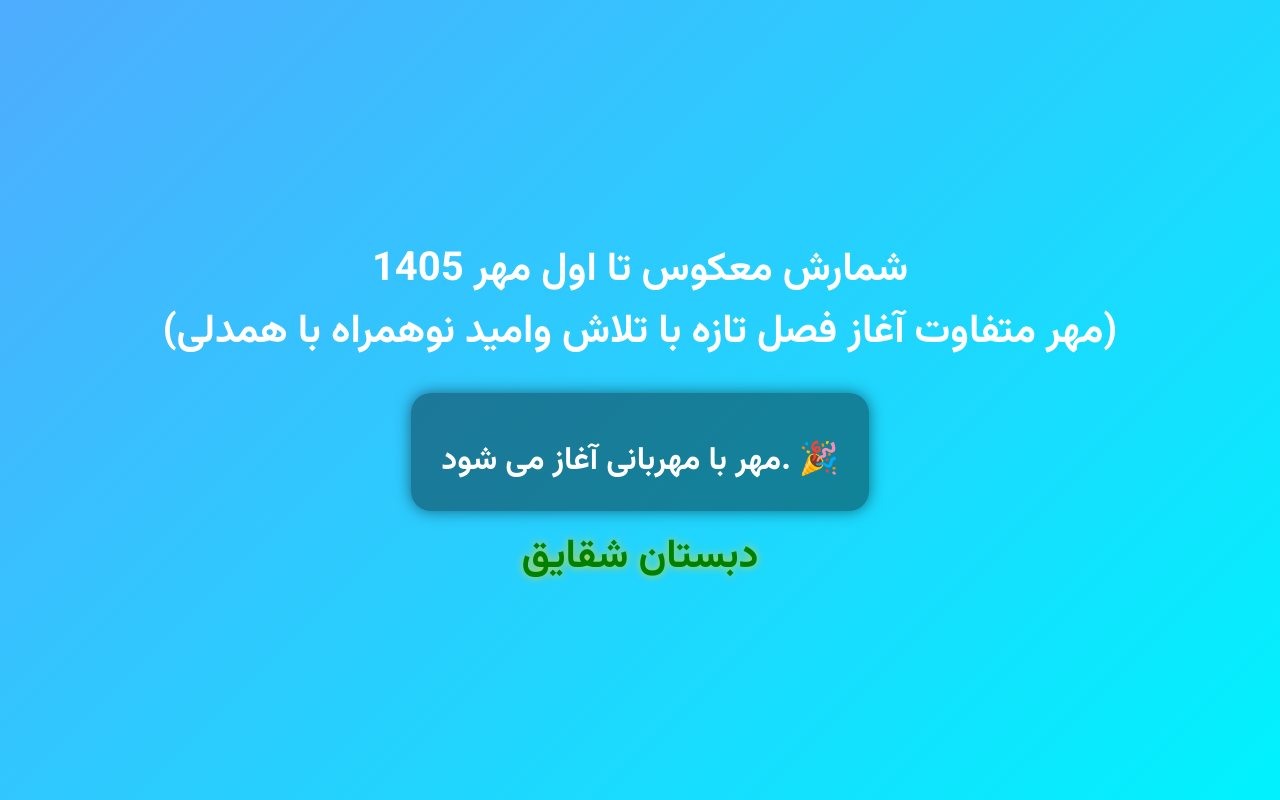
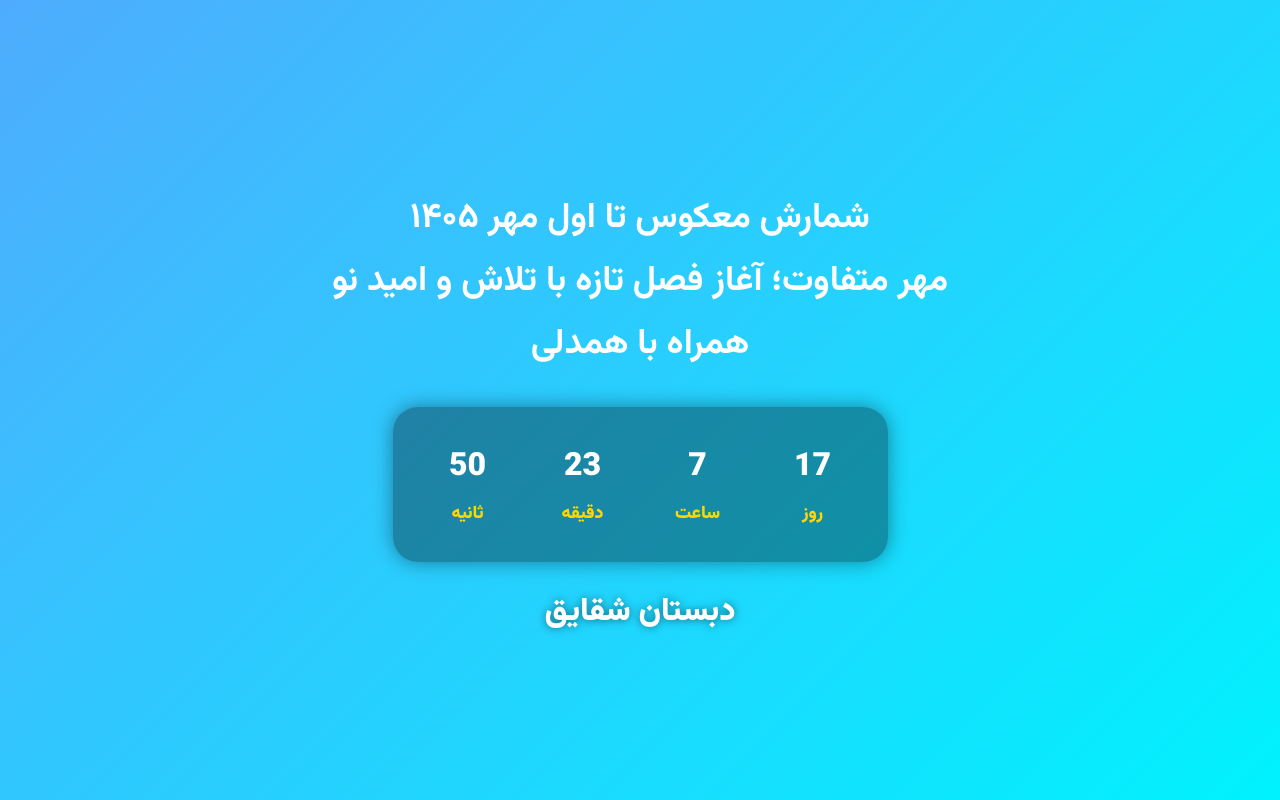
Before and after one commit to rezast420-tech/school-timer, a Flask app: page / in a window 1280 px wide. Run offline with Flask 3, Linux system fonts and the light colour scheme.

Commit message:
index.html

```diff
--- a/templates/index.html
+++ b/templates/index.html
@@ -1,18 +1,26 @@
 <!DOCTYPE html>
-<html lang="fa">
+<html lang="fa" dir="rtl">
 <head>
 <meta charset="UTF-8">
-  <title>تایمر معکوس - تا مهری متفاوت</title>
+<meta name="viewport" content="width=device-width, initial-scale=1.0">
+
+<title>شمارش معکوس تا اول مهر</title>
+
 <style>
-    @import url('https://fonts.googleapis.com/css2?family=Vazirmatn:wght@700&display=swap');
+@import url('https://fonts.googleapis.com/css2?family=Vazirmatn:wght@400;700;900&display=swap');
+
+* {
+    box-sizing: border-box;
+}
 
 body {
     font-family: 'Vazirmatn', Tahoma, sans-serif;
     text-align: center;
     background: linear-gradient(135deg, #4facfe, #00f2fe);
-      color: #fff;
-      height: 100vh;
+    color: #ffffff;
+    min-height: 100vh;
     margin: 0;
+    padding: 20px;
     display: flex;
     flex-direction: column;
     justify-content: center;
@@ -20,86 +28,174 @@
 }
 
 h1 {
-      font-size: 2.5em;
+    font-size: 2.2em;
+    line-height: 1.8;
     margin-bottom: 30px;
+    max-width: 900px;
 }
 
 #timer {
     display: flex;
-      gap: 20px;
-      background: rgba(0,0,0,0.4);
-      padding: 20px 30px;
-      border-radius: 20px;
-      box-shadow: 0 0 15px rgba(0,0,0,0.5);
+    flex-wrap: wrap;
+    justify-content: center;
+    gap: 15px;
+    background: rgba(0,0,0,0.35);
+    padding: 25px;
+    border-radius: 25px;
+    box-shadow: 0 0 20px rgba(0,0,0,0.4);
 }
 
 .time-box {
+    min-width: 100px;
+    padding: 10px;
     text-align: center;
     font-size: 2em;
-      font-weight: bold;
+    font-weight: 900;
 }
 
 .label {
     display: block;
-      font-size: 0.7em;
+    font-size: 0.55em;
     margin-top: 8px;
     color: #ffd700;
 }
 
-    .finished {
+.name {
+    display: block;
     font-size: 2em;
-      margin-top: 20px;
-      line-height: 1.8;
+    font-weight: 900;
+    color: #ffffff;
+    text-shadow: 0 0 8px rgba(0,0,0,0.5);
+    margin-top: 25px;
 }
 
-    /* کلمه یاورزاده زیر تایمر و کوچکتر */
+.finished {
+    font-size: 1.8em;
+    line-height: 1.8;
+    padding: 10px;
+}
+
+@media (max-width: 600px) {
+
+    h1 {
+        font-size: 1.35em;
+        margin-bottom: 20px;
+    }
+
+    #timer {
+        gap: 5px;
+        padding: 15px;
+        width: 100%;
+    }
+
+    .time-box {
+        min-width: 70px;
+        font-size: 1.5em;
+    }
+
+    .label {
+        font-size: 0.55em;
+    }
+
     .name {
-      display: block;
-      font-size: 2.5em; /* کوچکتر از تایمر */
-      font-weight: bold;
-      color: green;
-      text-shadow: 0 0 8px rgba(255,215,0,0.8);
-      margin-top: 15px;
+        font-size: 1.5em;
+    }
 }
 </style>
 </head>
+
 <body>
-  <h1>شمارش معکوس تا اول مهر 1405<br>(مهر متفاوت آغاز فصل تازه با تلاش وامید نوهمراه با همدلی)</h1>
 
-  <div id="timer">...</div>
+<h1>
+شمارش معکوس تا اول مهر ۱۴۰۵
+<br>
+مهر متفاوت؛ آغاز فصل تازه با تلاش و امید نو
+<br>
+همراه با همدلی
+</h1>
+
+<div id="timer">در حال بارگذاری...</div>
+
 <span class="name">دبستان شقایق</span>
 
 <script>
-    // تاریخ مقصد: ۱ مهر 1405 (۲۳ سپتامبر 2026 - ساعت 7:30 به وقت ایران)
-    const countdownDate = new Date(Date.UTC(2025, 8, 23, 4, 30, 0)).getTime();
+
+// 1 Mehr 1405 = 23 September 2026
+// School starts at 07:30 Iran time = 04:00 UTC
+
+const countdownDate =
+    new Date(Date.UTC(2026, 8, 23, 4, 0, 0)).getTime();
 
 function updateTimer() {
+
     const now = new Date().getTime();
+
     const distance = countdownDate - now;
 
-      if (distance < 0) {
+    if (distance <= 0) {
+
         document.getElementById("timer").innerHTML = `
             <div class="finished">
-            مهر با مهربانی آغاز می شود. 🎉
-          </div>`;
+                🌸 مهر با مهربانی آغاز می‌شود 🌸
+                <br>
+                🎉 سال تحصیلی جدید مبارک 🎉
+            </div>
+        `;
+
         return;
     }
 
-      const days = Math.floor(distance / (1000 * 60 * 60 * 24));
-      const hours = Math.floor((distance % (1000 * 60 * 60 * 24)) / (1000 * 60 * 60));
-      const minutes = Math.floor((distance % (1000 * 60 * 60)) / (1000 * 60));
-      const seconds = Math.floor((distance % (1000 * 60)) / 1000);
+    const days =
+        Math.floor(distance / (1000 * 60 * 60 * 24));
+
+    const hours =
+        Math.floor(
+            (distance % (1000 * 60 * 60 * 24))
+            / (1000 * 60 * 60)
+        );
+
+    const minutes =
+        Math.floor(
+            (distance % (1000 * 60 * 60))
+            / (1000 * 60)
+        );
+
+    const seconds =
+        Math.floor(
+            (distance % (1000 * 60))
+            / 1000
+        );
 
     document.getElementById("timer").innerHTML = `
-        <div class="time-box">${days}<span class="label">روز</span></div>
-        <div class="time-box">${hours}<span class="label">ساعت</span></div>
-        <div class="time-box">${minutes}<span class="label">دقیقه</span></div>
-        <div class="time-box">${seconds}<span class="label">ثانیه</span></div>
+
+        <div class="time-box">
+            ${days}
+            <span class="label">روز</span>
+        </div>
+
+        <div class="time-box">
+            ${hours}
+            <span class="label">ساعت</span>
+        </div>
+
+        <div class="time-box">
+            ${minutes}
+            <span class="label">دقیقه</span>
+        </div>
+
+        <div class="time-box">
+            ${seconds}
+            <span class="label">ثانیه</span>
+        </div>
+
     `;
 }
 
+updateTimer();
+
 setInterval(updateTimer, 1000);
-    updateTimer();
+
 </script>
+
 </body>
 </html>
```
Lines whose indentation alone changed are shown as unchanged.
